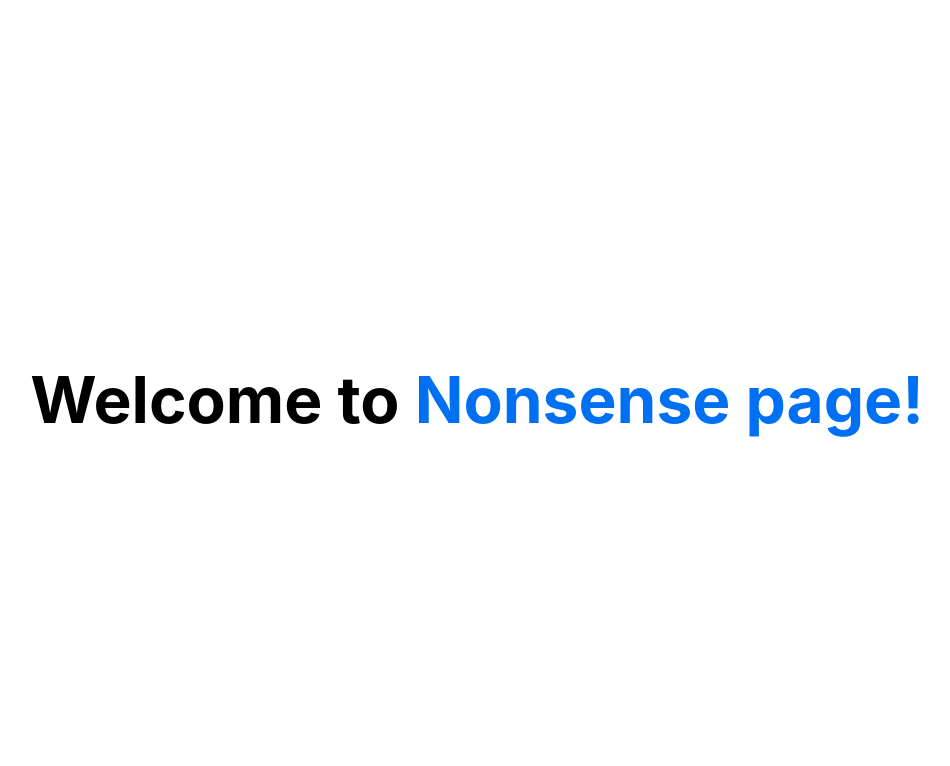
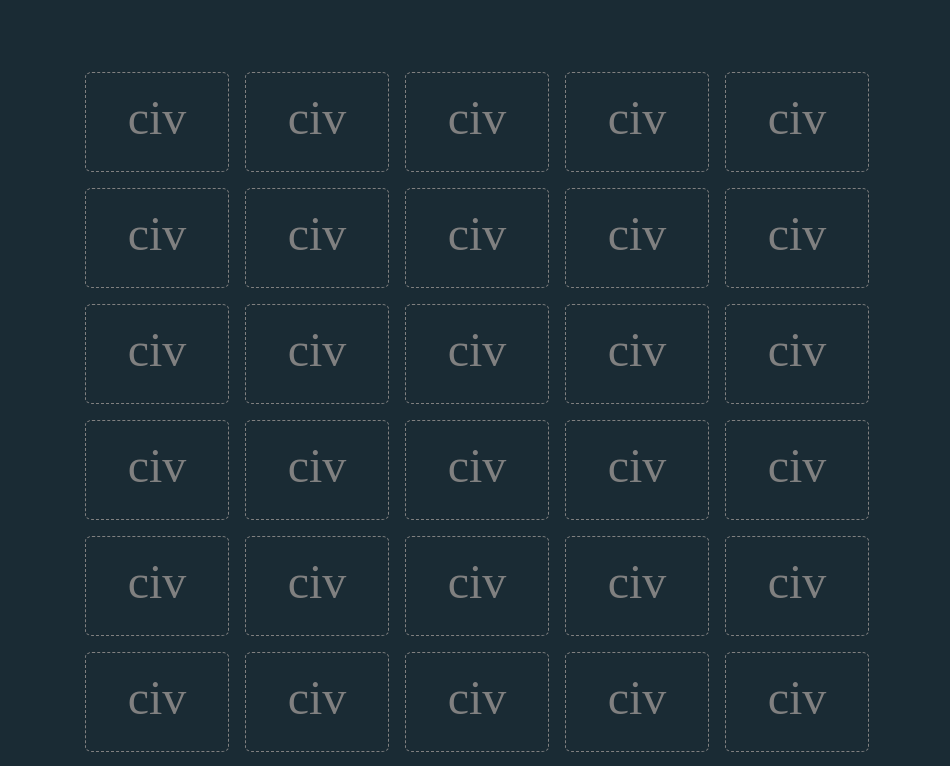
Before and after one commit to windmaomao/react-sheet, a Next.js app in the folder next/: page /ns in a window 1280 px wide. Shown: the top 766 px of the page, without its empty margins (163-1113 px from the left). Built offline with nearby package versions, Linux system fonts and the light colour scheme.

Commit message:
prototype nonsense sheet page

```diff
--- /dev/null
+++ b/next/components/NsSheet.module.css
@@ -0,0 +1,41 @@
+.container {
+  background: #1a2b34;
+  color: white;
+}
+
+.main {
+  max-width: 800px;
+  min-height: 100vh;
+  margin: 0 auto;
+  padding: 4rem 0;
+  display: flex;
+  flex-wrap: wrap;
+  justify-content: center;
+  align-items: center;
+}
+
+.article {
+  flex: 1 0;
+  min-width: 120px;
+  border: 1px dashed gray;
+  margin: 0.5rem;
+  height: 100px;
+  border-radius: 5%;
+}
+
+.cell {
+  font-family: Times New Room;
+  font-size: 3rem;
+  color: gray;
+  display: flex;
+  flex-wrap: wrap;
+  justify-content: center;
+  align-items: center;
+  height: 90%;
+}
+
+@media (max-width: 600px) {
+  .main {
+    flex-direction: column;
+  }
+}
--- /dev/null
+++ b/next/components/NsSheet.tsx
@@ -0,0 +1,5 @@
+import React, { useState } from 'react'
+
+const NsSheet = ({ questions, handlers, utils, onStats, }) => {
+  return <div>ABC</div>
+}
--- a/next/pages/ns.tsx
+++ b/next/pages/ns.tsx
@@ -1,8 +1,21 @@
 import type { NextPage } from 'next'
 import Head from 'next/head'
-import styles from '../styles/Home.module.css'
+import NsSheet from '../components/NsSheet'
+import styles from '../components/NsSheet.module.css'
+
+const NsQuestion = ({ chars }) => {
+  return (
+    <div className={styles.cell}>
+      {chars.map(c => (
+        <span>{c}</span>
+      ))}
+    </div>
+  )
+}
 
 const NonSensePage: NextPage = () => {
+  const items = new Array(100).fill(0).map((_,i) => i)
+
   return (
     <div className={styles.container}>
       <Head>
@@ -12,9 +25,14 @@ const NonSensePage: NextPage = () => {
       </Head>
 
       <main className={styles.main}>
-        <h1 className={styles.title}>
-          Welcome to <a href="https://nextjs.org">Nonsense page!</a>
-        </h1>
+        {items.map(c => (
+          <article
+            className={styles.article}
+            key={`${c}`}
+          >
+            <NsQuestion chars={['c','i','v']} />
+          </article>
+        ))}
       </main>
     </div>
   )
```
